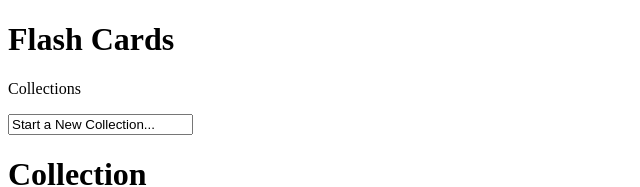
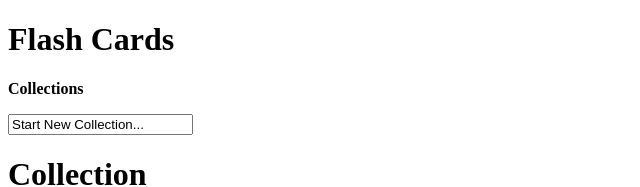
Before and after one commit to BriGuy520/flash-cards, a React (Create React App) app: page / in a window 1280 px wide. Shown: the top 187 px of the page, without its empty margins (0-640 px from the left). Built offline with nearby package versions, Linux system fonts and the light colour scheme.

Commit message:
now able to make a list of collections

```diff
--- a/src/App.tsx
+++ b/src/App.tsx
@@ -5,20 +5,39 @@ import Collections from './components/Collections';
 
 function App(): any {
 
-  const [collectionName, setCollectionName] = React.useState<string>('Start a New Collection...');
-
+  const [collections, setCollections] = React.useState<object>({});
+  const [collectionName, setCollectionName] = React.useState<string>('Start New Collection...');
+  const [currentCollection, setCurrentCollection] = React.useState<object[]>([]);
   const createCollection = (e: React.ChangeEvent<HTMLInputElement>) => {
     e.preventDefault();
 
-    setCollectionName(e.target.value)
+    setCollectionName(e.target.value);
+  }
 
+  const handleKeyDown = (event: React.KeyboardEvent<HTMLInputElement>) => {
+    if (event.key === 'Enter') {
+      // Update state when enter key is pressed
+
+
+      setCollections({...collections, [collectionName]: []});
+    }
   }
+
 
   return (
     <div className="App">
       <h1>Flash Cards</h1>
-      <Collections createCollection={createCollection} collectionName={collectionName} />
-      <Collection />
+      <div className="collections-row">
+        <Collections
+          createCollection={createCollection}
+          collectionName={collectionName}
+          handleAddCollection={handleKeyDown}
+          collections={collections}
+        />
+      </div>
+      <div className="collection-view">
+        <Collection />
+      </div>
     </div>
   );
 }
--- a/src/components/Collections.tsx
+++ b/src/components/Collections.tsx
@@ -2,20 +2,24 @@ import React from 'react';
 
 interface CollectionsProps {
   createCollection: React.ChangeEventHandler<HTMLInputElement>,
+  handleAddCollection: React.KeyboardEventHandler<HTMLInputElement>,
   collectionName: string,
+  collections: object,
 }
 
-const Collections = ({createCollection, collectionName}: CollectionsProps) => {
+const Collections = ({createCollection, handleAddCollection, collectionName, collections}: CollectionsProps) => {
 
-  const [collections, setCollections] = React.useState<object[]>([])
-
+  const collectionList: string[] = Object.keys(collections);
 
   return (
     <div>
-      <p>Collections</p>
+      <p><strong>Collections</strong></p>
       <ul>
+        {collectionList.map(collection => {
+          return <li>{collection}</li>
+        })}
       </ul>
-      <input onChange={createCollection} value={collectionName}/>
+      <input onChange={createCollection} onKeyDown={handleAddCollection} value={collectionName}/>
     </div>
   )
 
```
